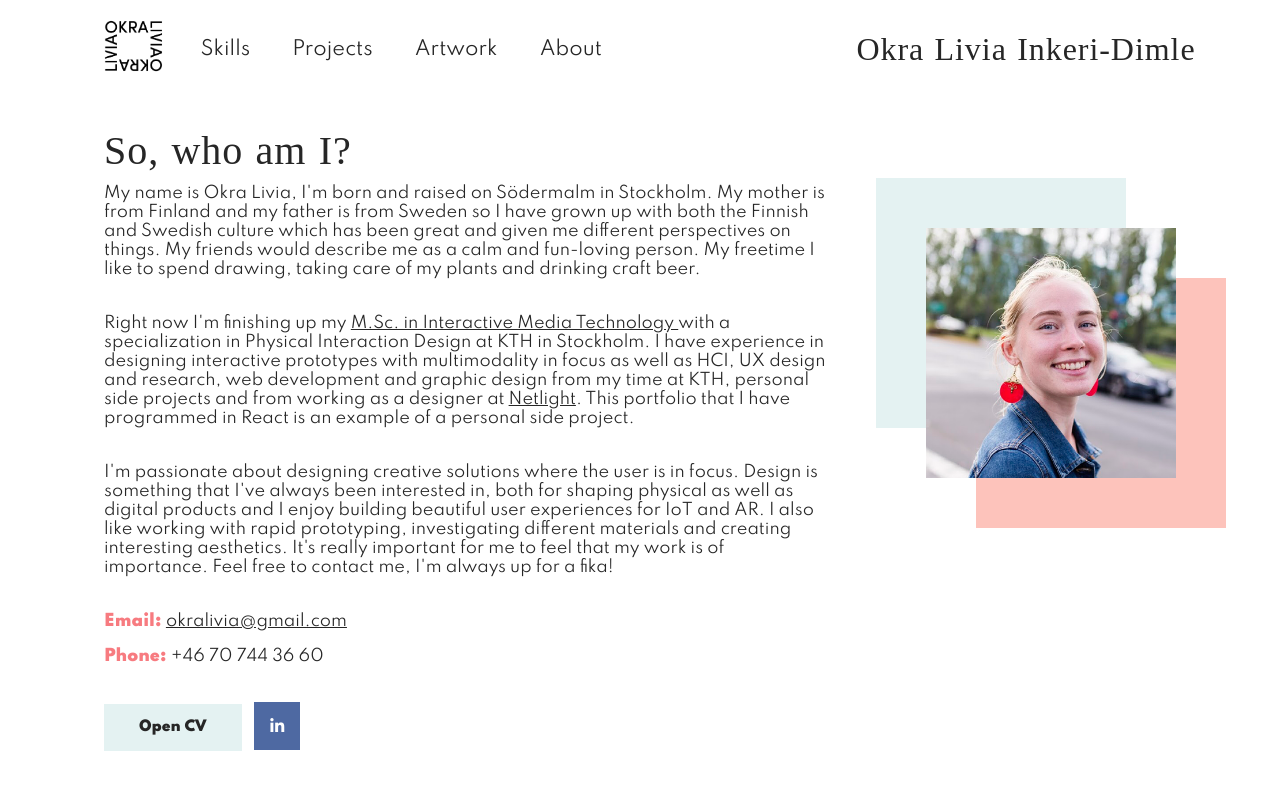
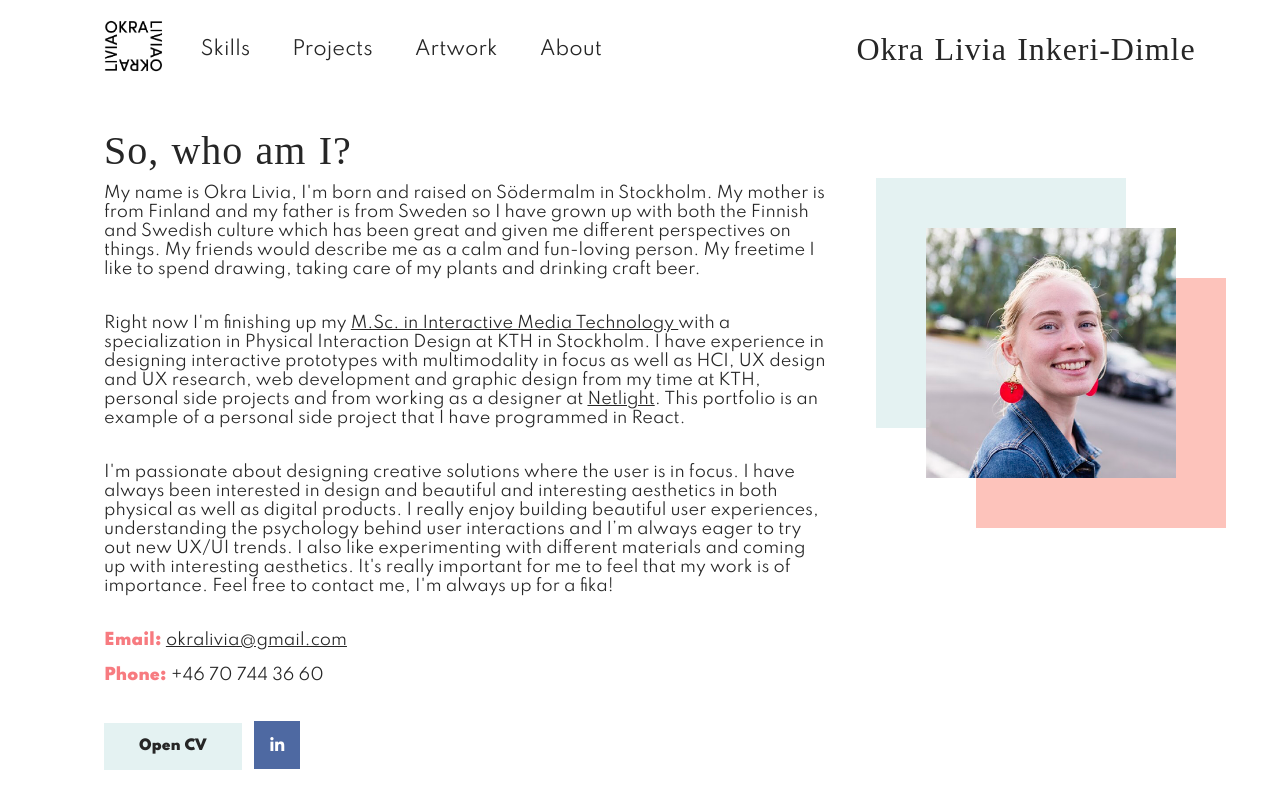
Before and after one commit to OkraLivia/OkraLivia.github.io, a React (Create React App) app: page /about in a window 1280 px wide. Built offline with nearby package versions, Linux system fonts and the light colour scheme; a web font is replaced by a local one.

Commit message:
Mostly copy

```diff
--- a/src/components/AboutSection.js
+++ b/src/components/AboutSection.js
@@ -24,16 +24,16 @@ function AboutSection() {
 					target='_blank' rel="noreferrer">
 				M.Sc. in Interactive Media Technology </a> with a specialization in
 					Physical Interaction Design at KTH in Stockholm. I have experience in designing interactive prototypes with multimodality
-					in focus as well as HCI, UX design and research, web development and graphic design from my time at KTH, personal side projects and
+					in focus as well as HCI, UX design and UX research, web development and graphic design from my time at KTH, personal side projects and
 					from working as a designer at <a href="https://www.netlight.com/" target="_blank" rel="noreferrer" className="nl-link">Netlight</a>.
-					This portfolio that I have programmed in React is an example of a personal side project.
+					This portfolio is an example of a personal side project that I have programmed in React.
 					</p><br/>
 
-					<p>I'm passionate about designing creative solutions where the user is in focus. Design is something
-					that I've always been interested in, both for shaping physical as well as digital products and I enjoy
-					building beautiful user experiences for IoT and AR. I also like working with rapid prototyping,
-					investigating different materials and creating interesting aesthetics. It's really important for
-					me to feel that my work is of importance.
+					<p>I'm passionate about designing creative solutions where the user is in focus. I have always been interested in design
+					and beautiful and interesting aesthetics in both physical as well as digital products. I really enjoy building beautiful
+					user experiences, understanding the psychology behind user interactions and I’m always eager to try out new UX/UI trends.
+					I also like experimenting with different materials and coming up with interesting aesthetics. It's really important for me
+					to feel that my work is of importance.
 					Feel free to contact me, I'm always up for a fika!</p><br/>
 
 					<p><span style={{fontWeight: "bold", color: "#F77B80"}}> Email: </span><a href = "mailto: okralivia@gmail.com">
--- a/src/components/Gallery.css
+++ b/src/components/Gallery.css
@@ -126,7 +126,7 @@
   line-height: 36px;
   font-size: 30px;
   font-weight: lighter;
-  background: #fff;
+  background: #E4F2F2;
   border-radius: 5px;
   height: 40px; width: 40px;
   text-align: center;
@@ -166,6 +166,10 @@
   margin-right: auto;
 }
 
+.img_caption {
+  color: #fff;
+}
+
 @media screen and (max-width: 414px) {
   .gallery-img-open {
   max-width: 300px;
--- a/src/components/Gallery.js
+++ b/src/components/Gallery.js
@@ -135,7 +135,7 @@ class GalleryModal extends React.Component {
             {hasPrev && <a href="/" className='modal-prev' onClick={findPrev} onKeyDown={this.handleKeyDown}>&lsaquo;</a>}
             {hasNext && <a href="/" className='modal-next' onClick={findNext} onKeyDown={this.handleKeyDown}>&rsaquo;</a>}
             <img className='gallery-img-open' src={src} alt='gallery-img' /><br/>
-            <span style={{color:'#fff', textAlign:'center'}}>{imgText}</span>
+            <span className='img_caption'>{imgText}</span>
           </div>
         </div>
       </div>
--- a/src/components/Introduction.css
+++ b/src/components/Introduction.css
@@ -16,7 +16,7 @@
 }
 
 .me-img {
-  margin-left: 26em;
+  margin-left: 27em;
 }
 
 .title {
@@ -28,12 +28,12 @@
   background-color: #E4F2F2;
   color: #262626;
   padding: 20px;
-  width: 33em;
+  width: 38em;
   font-size: 14px;
   font-family: 'Sofia Pro', 'Spartan', sans-serif;
   font-weight: 400;
   font-style: normal;
-  left: 18vw; /*24em*/
+  left: 14vw; /*24em*/
   font-size: 16px;
 }
 
--- a/src/components/Introduction.js
+++ b/src/components/Introduction.js
@@ -17,8 +17,8 @@ function Introduction() {
 				target='_blank' rel="noreferrer">
 				M.Sc. in Interactive Media Technology </a>
 				at KTH in Stockholm. I have a specialisation in physical interaction
-				design and I enjoy building experiences for IoT and AR and understanding
-				the psychology behind user interaction.</p>
+				design and I enjoy building beautiful user experiences for both digital and physical
+				products as well as understanding the psychology behind user interactions.</p>
 				<Link to="/about" style={{fontWeight: "bold"}}>Read more</Link>
 			</div>
 		</div>
--- a/src/components/projects/Osqledaren.js
+++ b/src/components/projects/Osqledaren.js
@@ -16,8 +16,8 @@ function About(props) {
 	            <h1 className="title" style={{marginBottom: "10px"}}>OsqledARen</h1>
 				   <p>OsqledARen is a project in which we created a mobile
 				   experience combining AR technology and a printed magazine. The AR functions extends the printed
-				   information and gives the readers the possibility to interact with the content in new and
-				   exciting ways.</p>
+				   information and gives the reader the possibility to interact with the content in new and
+				   exciting ways, for example by watching videos and listening to music referred to in articles.</p>
 				   <br/>
 				   <p>OsqledARen is the outcome from a group project of four people in the course Multimodal Interaction and
 				   Interfaces at KTH. In this project we used Unity and Android smartphones. My part of the project was to create
```
Also changed, not shown: src/components/projects/lightForest.js (+1 -1 lines), public/logo192.png (added).
